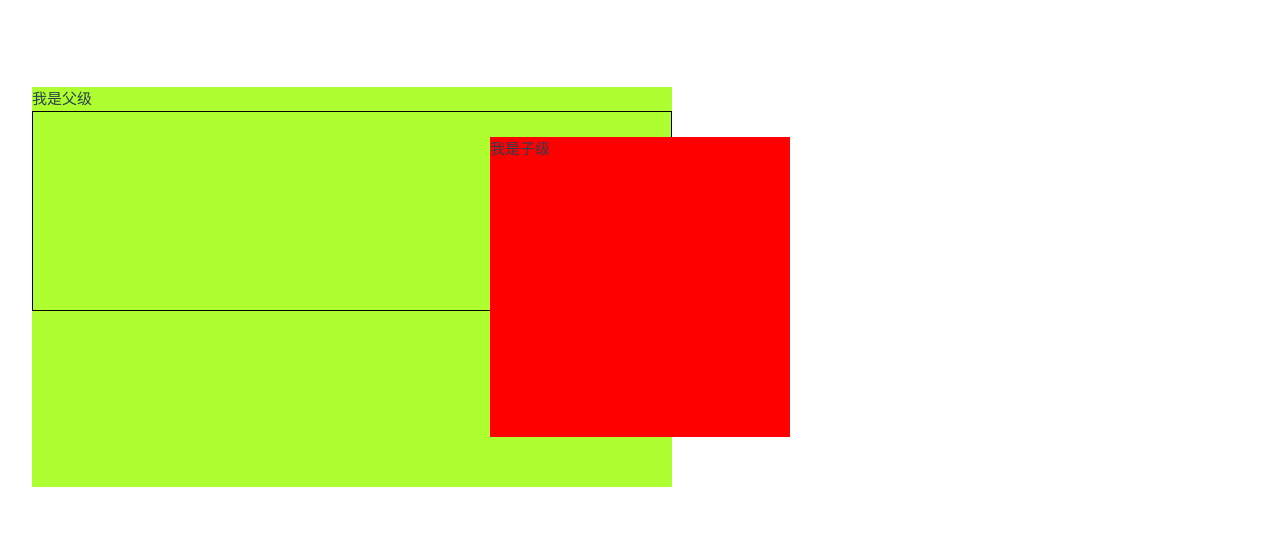
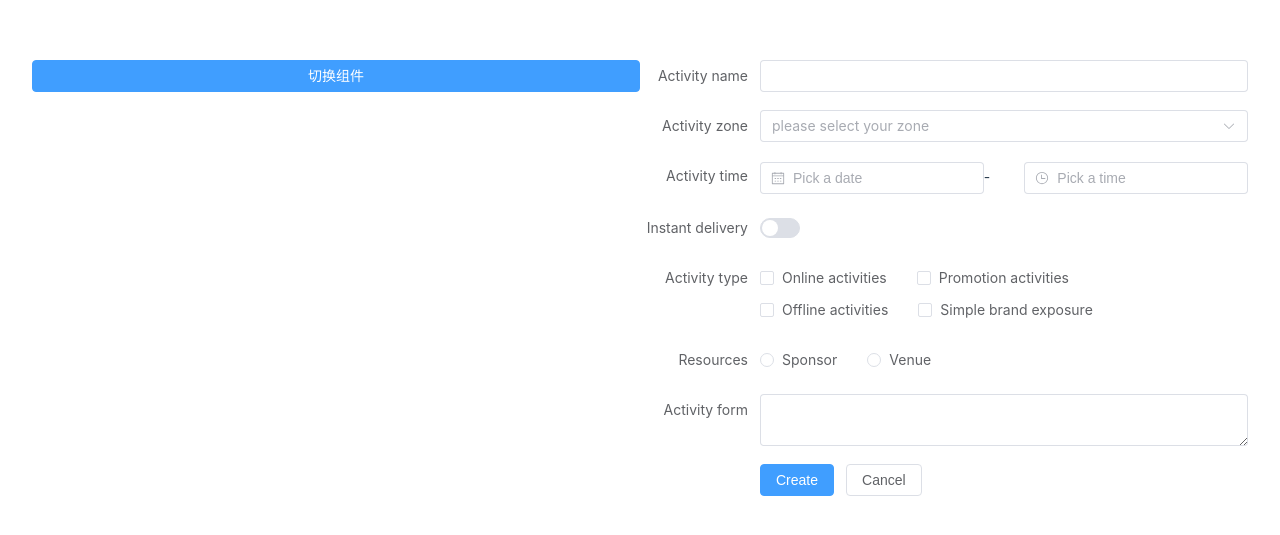
Before and after one commit to 123456hawkins/xiaomanVue3, a Vue app: page / in a window 1280 px wide. Shown: the part 113-648 px from the top of the page. Built offline with nearby package versions, Linux system fonts and the light colour scheme.

Commit message:
新增keepalive

```diff
--- a/package.json
+++ b/package.json
@@ -12,6 +12,7 @@
     "lint": "eslint . --ext .vue,.js,.jsx,.cjs,.mjs,.ts,.tsx,.cts,.mts --fix --ignore-path .gitignore"
   },
   "dependencies": {
+    "element-plus": "^2.4.2",
     "pinia": "^2.1.7",
     "scss": "^0.2.4",
     "vue": "^3.3.4",
--- a/src/App.vue
+++ b/src/App.vue
@@ -1,30 +1,35 @@
 <template>
-  <div class="pageConatiner">我是父级
-    <Teleport to="body">
-      <teleP></teleP>
-    </Teleport>
-    <div class="footer" id="footer"></div>
-  </div>
+  <el-button type="primary" @click="flag = !flag">切换组件</el-button>
+  <!-- 只缓存A组件的 -->
+  <!-- keeplive只能有一个子节点 -->
+  <KeepAlive>
+    <A v-if="flag"></A>
+    <B v-else></B>
+  </KeepAlive>
 </template>
 
 <script setup lang='ts'>
-import { ref, reactive } from 'vue'
-import teleP from './components/teleP.vue';
+import { ref, onActivated, onDeactivated, onMounted, onUnmounted } from 'vue'
+import A from './example/A.vue';
+import B from './example/B.vue';
+let flag = ref<boolean>(true)
+
+// 这两个生命周期只有开启keepalive才能使用
+onMounted(() => {
+  console.log('初始化');
+
+})
+onUnmounted(() => {
+  console.log('卸载');
+
+})
+onActivated(() => {
+  console.log('keepalive初始化');
+
+})
+onDeactivated(() => {
+  console.log('keepalive卸载');
+
+})
 </script>
-<style scoped lang='scss'>
-* {
-  padding: 0;
-  margin: 0;
-}
-
-.pageConatiner {
-  height: 50vh;
-  width: 80vh;
-  background-color: greenyellow;
-
-  .footer {
-    height: 50%;
-    border: 1px solid black;
-  }
-}
-</style>
+<style scoped lang='scss'></style>
--- a/src/example/A.vue
+++ b/src/example/A.vue
@@ -1,8 +1,69 @@
 <template>
-  <div>A组件</div>
+
+  <el-form :model="form" label-width="120px">
+    <el-form-item label="Activity name">
+      <el-input v-model="form.name" />
+    </el-form-item>
+    <el-form-item label="Activity zone">
+      <el-select v-model="form.region" placeholder="please select your zone">
+        <el-option label="Zone one" value="shanghai" />
+        <el-option label="Zone two" value="beijing" />
+      </el-select>
+    </el-form-item>
+    <el-form-item label="Activity time">
+      <el-col :span="11">
+        <el-date-picker v-model="form.date1" type="date" placeholder="Pick a date" style="width: 100%" />
+      </el-col>
+      <el-col :span="2" class="text-center">
+        <span class="text-gray-500">-</span>
+      </el-col>
+      <el-col :span="11">
+        <el-time-picker v-model="form.date2" placeholder="Pick a time" style="width: 100%" />
+      </el-col>
+    </el-form-item>
+    <el-form-item label="Instant delivery">
+      <el-switch v-model="form.delivery" />
+    </el-form-item>
+    <el-form-item label="Activity type">
+      <el-checkbox-group v-model="form.type">
+        <el-checkbox label="Online activities" name="type" />
+        <el-checkbox label="Promotion activities" name="type" />
+        <el-checkbox label="Offline activities" name="type" />
+        <el-checkbox label="Simple brand exposure" name="type" />
+      </el-checkbox-group>
+    </el-form-item>
+    <el-form-item label="Resources">
+      <el-radio-group v-model="form.resource">
+        <el-radio label="Sponsor" />
+        <el-radio label="Venue" />
+      </el-radio-group>
+    </el-form-item>
+    <el-form-item label="Activity form">
+      <el-input v-model="form.desc" type="textarea" />
+    </el-form-item>
+    <el-form-item>
+      <el-button type="primary" @click="onSubmit">Create</el-button>
+      <el-button>Cancel</el-button>
+    </el-form-item>
+  </el-form>
 </template>
 
-<script setup lang='ts'>
-import { ref, reactive } from 'vue'
+<script lang="ts" setup>
+import { reactive } from 'vue'
+
+// do not use same name with ref
+const form = reactive({
+  name: '',
+  region: '',
+  date1: '',
+  date2: '',
+  delivery: false,
+  type: [],
+  resource: '',
+  desc: '',
+})
+
+const onSubmit = () => {
+  console.log('submit!')
+}
 </script>
-<style scoped lang='scss'></style>
--- a/src/example/B.vue
+++ b/src/example/B.vue
@@ -1,8 +1,130 @@
 <template>
-  <div>B组件</div>
+  <el-radio-group v-model="size">
+    <el-radio label="large">Large</el-radio>
+    <el-radio>Default</el-radio>
+    <el-radio label="small">Small</el-radio>
+  </el-radio-group>
+
+  <el-descriptions class="margin-top" title="With border" :column="3" :size="size" border>
+    <template #extra>
+      <el-button type="primary">Operation</el-button>
+    </template>
+    <el-descriptions-item>
+      <template #label>
+        <div class="cell-item">
+          <el-icon :style="iconStyle">
+            <user />
+          </el-icon>
+          Username
+        </div>
+      </template>
+      kooriookami
+    </el-descriptions-item>
+    <el-descriptions-item>
+      <template #label>
+        <div class="cell-item">
+          <el-icon :style="iconStyle">
+            <iphone />
+          </el-icon>
+          Telephone
+        </div>
+      </template>
+      18100000000
+    </el-descriptions-item>
+    <el-descriptions-item>
+      <template #label>
+        <div class="cell-item">
+          <el-icon :style="iconStyle">
+            <location />
+          </el-icon>
+          Place
+        </div>
+      </template>
+      Suzhou
+    </el-descriptions-item>
+    <el-descriptions-item>
+      <template #label>
+        <div class="cell-item">
+          <el-icon :style="iconStyle">
+            <tickets />
+          </el-icon>
+          Remarks
+        </div>
+      </template>
+      <el-tag size="small">School</el-tag>
+    </el-descriptions-item>
+    <el-descriptions-item>
+      <template #label>
+        <div class="cell-item">
+          <el-icon :style="iconStyle">
+            <office-building />
+          </el-icon>
+          Address
+        </div>
+      </template>
+      No.1188, Wuzhong Avenue, Wuzhong District, Suzhou, Jiangsu Province
+    </el-descriptions-item>
+  </el-descriptions>
+
+  <el-descriptions class="margin-top" title="Without border" :column="3" :size="size" :style="blockMargin">
+    <template #extra>
+      <el-button type="primary">Operation</el-button>
+    </template>
+    <el-descriptions-item label="Username">kooriookami</el-descriptions-item>
+    <el-descriptions-item label="Telephone">18100000000</el-descriptions-item>
+    <el-descriptions-item label="Place">Suzhou</el-descriptions-item>
+    <el-descriptions-item label="Remarks">
+      <el-tag size="small">School</el-tag>
+    </el-descriptions-item>
+    <el-descriptions-item label="Address">No.1188, Wuzhong Avenue, Wuzhong District, Suzhou, Jiangsu Province
+    </el-descriptions-item>
+  </el-descriptions>
 </template>
 
-<script setup lang='ts'>
-import { ref, reactive } from 'vue'
+<script setup lang="ts">
+import { computed, ref } from 'vue'
+import {
+  Iphone,
+  Location,
+  OfficeBuilding,
+  Tickets,
+  User,
+} from '@element-plus/icons-vue'
+
+const size = ref('')
+const iconStyle = computed(() => {
+  const marginMap = {
+    large: '8px',
+    default: '6px',
+    small: '4px',
+  }
+  return {
+    marginRight: marginMap[size.value] || marginMap.default,
+  }
+})
+const blockMargin = computed(() => {
+  const marginMap = {
+    large: '32px',
+    default: '28px',
+    small: '24px',
+  }
+  return {
+    marginTop: marginMap[size.value] || marginMap.default,
+  }
+})
 </script>
-<style scoped lang='scss'></style>
+
+<style scoped>
+.el-descriptions {
+  margin-top: 20px;
+}
+
+.cell-item {
+  display: flex;
+  align-items: center;
+}
+
+.margin-top {
+  margin-top: 20px;
+}
+</style>
--- a/src/main.ts
+++ b/src/main.ts
@@ -5,10 +5,12 @@ import { createPinia } from 'pinia'
 
 import App from './App.vue'
 // import router from './router'
+import ElementPlus from 'element-plus'
+import 'element-plus/dist/index.css'
 
 const app = createApp(App)
 
 app.use(createPinia())
 // app.use(router)
-
+app.use(ElementPlus)
 app.mount('#app')
```
Also changed, not shown: 2 other files (tests, documents, lock files or other folders).
